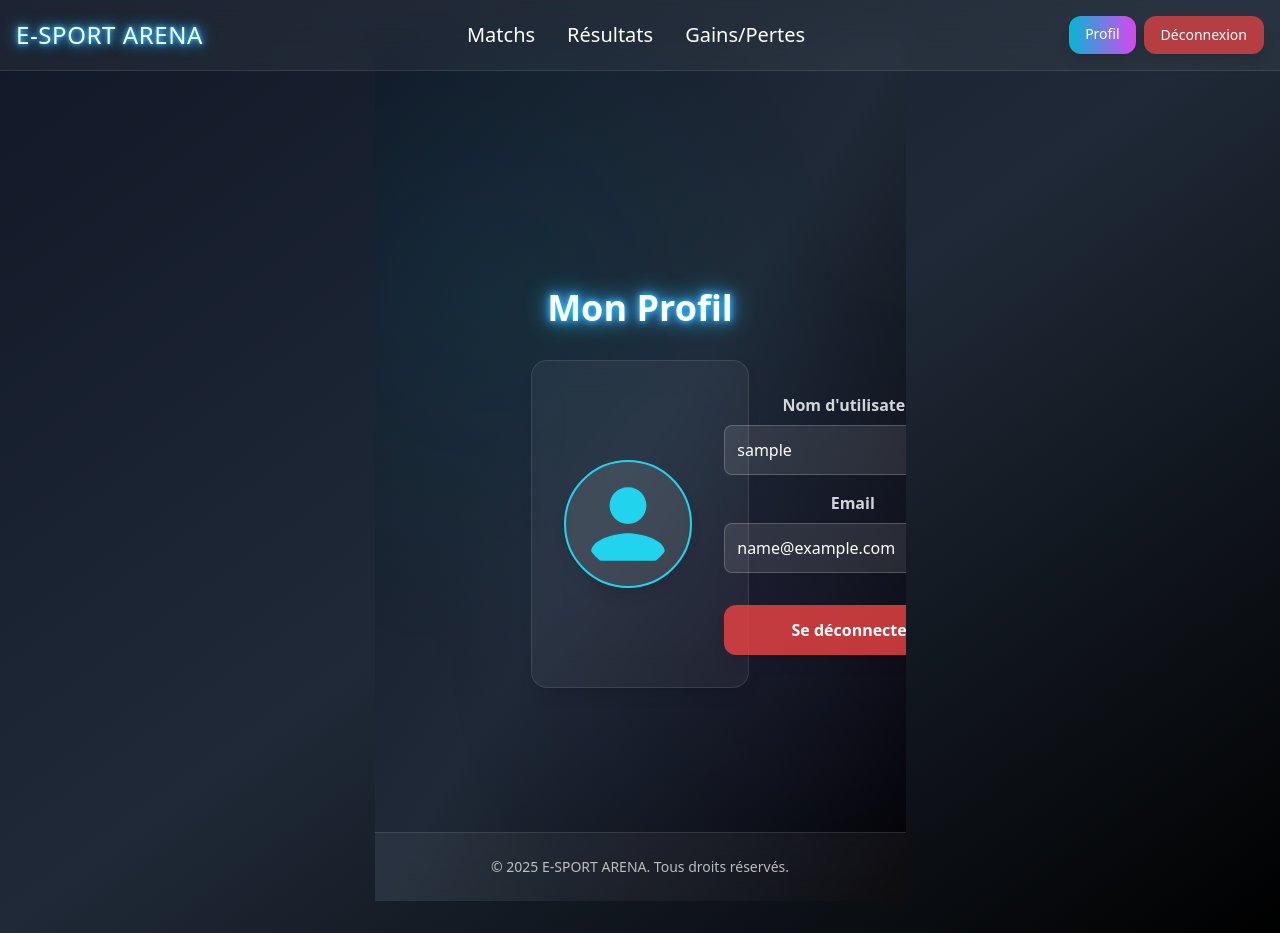
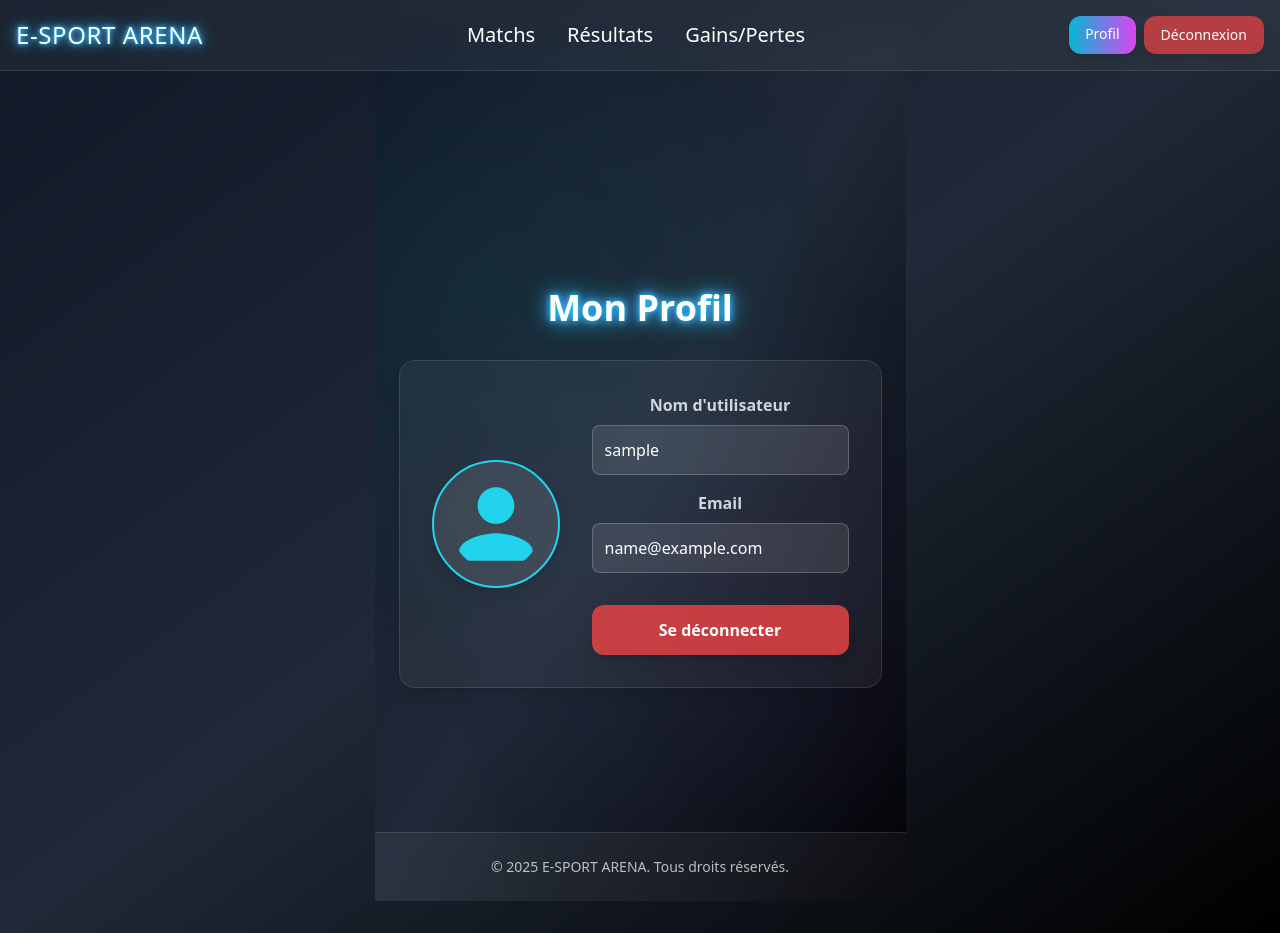
Before and after one commit to FatoumataDIABATE/Pari_E-Sportif_Frontend, a Vue app: page /profil in a window 1280 px wide. Built offline with nearby package versions, Linux system fonts and the light colour scheme; sample sign-in values are in the browser's storage.

Commit message:
Correction front prod

```diff
--- a/src/components/Profil.vue
+++ b/src/components/Profil.vue
@@ -1,5 +1,5 @@
 <template>
-  <section class="pt-32 px-6 pb-24 max-w-3xl w-1/2 mx-auto">
+  <section class="pt-32 px-6 pb-24 max-w-3xl mx-auto">
     <h1 class="text-4xl font-extrabold mb-8 text-center drop-shadow-neon">
       Mon Profil
     </h1>
```
